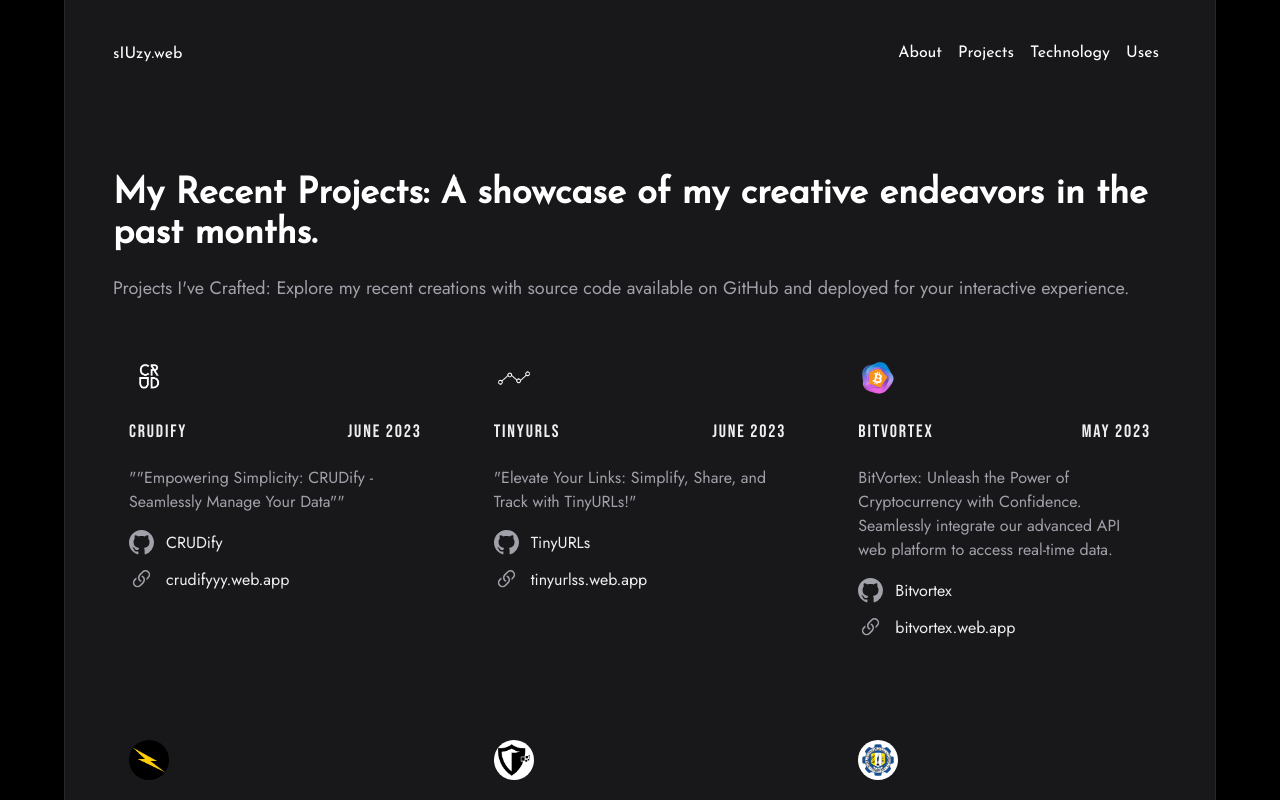
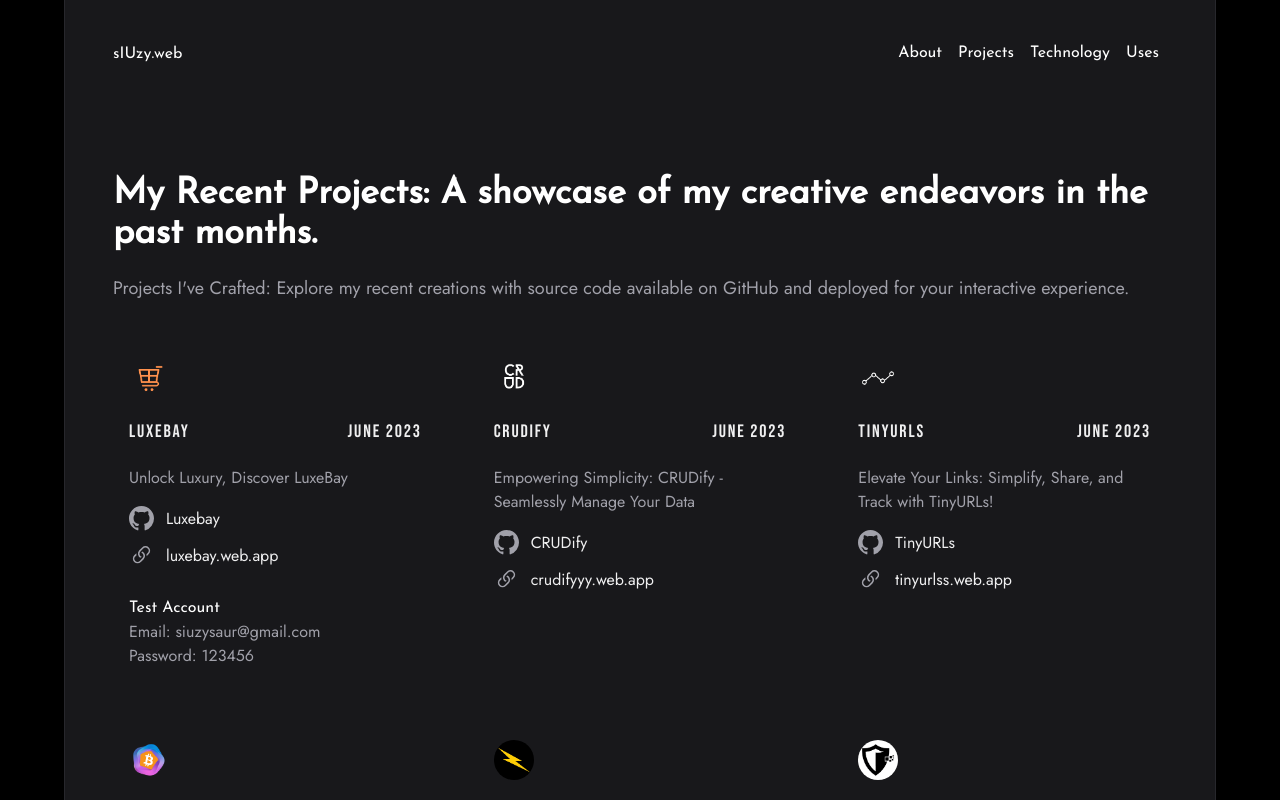
Before and after one commit to sIUzyy/p-portfolio, a React (Vite) app: page /projects in a window 1280 px wide. Shown: the top 800 px of the page. Built offline with nearby package versions, Linux system fonts and the light colour scheme.

Commit message:
portfolio update

```diff
--- a/src/pages/Main.jsx
+++ b/src/pages/Main.jsx
@@ -52,6 +52,15 @@ const experiences = [
 
   {
     id: 1,
+    title: 'Luxebay',
+    description: 'Ecommerce REDUX',
+    date: '2023',
+    imgsrc: luxebay,
+  },
+
+
+  {
+    id: 2,
     title: 'TinyURLs',
     description: 'Shortened URL Api website',
     date: '2023',
@@ -59,20 +68,13 @@ const experiences = [
   },
 
   {
-    id: 2,
+    id: 3,
     title: 'Bitvortex',
     description: 'Cryptocurrency Api website',
     date: '2023',
     imgsrc: bitvortex,
   },
 
-  {
-    id: 3,
-    title: 'SkyCast',
-    description: 'Weather Api website',
-    date: '2023',
-    imgsrc: skycast,
-  },
 
   {
     id: 4,
@@ -137,16 +139,14 @@ import React from 'react'
 import { Link } from 'react-router-dom'
 import profile from '../assets/siuzy.webp'
 import {  AiOutlineInstagram, AiOutlineGithub, AiFillLinkedin, AiOutlineMail, AiOutlineLaptop, AiOutlineArrowDown,AiFillHtml5  } from 'react-icons/ai'
-import {DiCss3, DiSafari} from 'react-icons/di'
+import {DiCss3} from 'react-icons/di'
 import {SiJavascript, SiTailwindcss,SiFirebase} from 'react-icons/si'
 import {FaReact} from 'react-icons/fa'
 import {  useTypewriter } from 'react-simple-typewriter'
 import rtu from '../assets/rtu.webp'
-import abacus from '../assets/abacus.webp'
 import tinyurl from '../assets/tinyurl.png'
-import encryp from '../assets/encrypted.webp'
 import bitvortex from '../assets/bitvortex.png'
-import skycast from '../assets/skycast.webp'
+import luxebay from '../assets/luxebay.png'
 import { saveAs } from 'file-saver'
 import style from "./css/style.css"
 
--- a/src/pages/Projects.jsx
+++ b/src/pages/Projects.jsx
@@ -2,30 +2,41 @@ const projects = [
 
   {
     id: 1,
+    imgsrc: luxebay,
+    title: 'Luxebay',
+    description: 'Unlock Luxury, Discover LuxeBay',
+    src: 'https://github.com/sIUzyy/p-luxebay',
+    url: 'https://luxebay-ecommerce.web.app/',
+    web: 'luxebay.web.app',
+    date: 'JUNE 2023',
+    email: 'siuzysaur@gmail.com',
+    pass: '123456',
+  },
+
+  {
+    id: 2,
     imgsrc: crudify,
     title: 'CRUDify',
-    description: '""Empowering Simplicity: CRUDify - Seamlessly Manage Your Data""',
+    description: 'Empowering Simplicity: CRUDify - Seamlessly Manage Your Data',
     src: 'https://github.com/sIUzyy/p-crudify',
     url: 'https://crudifyyy.web.app/',
     web: 'crudifyyy.web.app',
     date: 'JUNE 2023',
-    account: '',
   },
 
   {
-    id: 2,
+    id: 3,
     imgsrc: tinyurl,
     title: 'TinyURLs',
-    description: '"Elevate Your Links: Simplify, Share, and Track with TinyURLs!"',
+    description: 'Elevate Your Links: Simplify, Share, and Track with TinyURLs!',
     src: 'https://github.com/sIUzyy/p-tinyurls',
     url: 'https://tinyurlss.web.app/',
     web: 'tinyurlss.web.app',
     date: 'JUNE 2023',
-    account: '',
   },
 
   {
-    id: 3,
+    id: 4,
     imgsrc: bitvortex,
     title: 'Bitvortex',
     description: 'BitVortex: Unleash the Power of Cryptocurrency with Confidence. Seamlessly integrate our advanced API web platform to access real-time data.',
@@ -33,11 +44,10 @@ const projects = [
     url: 'https://bitvortex-crypto.web.app/',
     web: 'bitvortex.web.app',
     date: 'MAY 2023',
-    account: '',
   },
 
   {
-    id: 4,
+    id: 5,
     imgsrc: skycast,
     title: 'SkyCast',
     description: 'Skycast: Your go-to weather API for real-time and accurate forecasts worldwide. Plan, stay informed, and make confident decisions with ease.',
@@ -45,11 +55,10 @@ const projects = [
     url: 'https://skycast-weatherapi.web.app/',
     web: 'skycast.web.app',
     date: 'MAY 2023',
-    account: '',
   },
 
   {
-    id: 5,
+    id: 6,
     imgsrc: encryp,
     title: 'EncryptedX',
     description: 'EncryptedX: Unveiling encryption’s secrets. Explore cryptography, privacy, and secure communication in a concise, informative website. Enhance your digital security now.',
@@ -62,7 +71,7 @@ const projects = [
   },
 
   {
-    id: 6,
+    id: 7,
     imgsrc: rtu,
     title: 'RTU POS',
     description: 'RTU POS: Seamlessly integrated with the RTU Apparel eCommerce site, it’s your one-stop solution for easy and efficient point-of-sale transactions.',
@@ -75,7 +84,7 @@ const projects = [
   },
 
   {
-    id: 7,
+    id: 8,
     imgsrc: rtu,
     title: 'RTU Apparel',
     description: 'RTU Apparel: Your online fashion destination for trendy styles and effortless shopping.',
@@ -88,7 +97,7 @@ const projects = [
   },
 
   {
-    id: 8,
+    id: 9,
     imgsrc: abacus,
     title: 'Abacaus Academy',
     description: 'Abacus Academy: Empowering learners through immersive boot camps. Unlock your potential and master in-demand skills.',
@@ -111,6 +120,7 @@ import skycast from '../assets/skycast.webp'
 import bitvortex from '../assets/bitvortex.png'
 import tinyurl from '../assets/tinyurl.png'
 import crudify from '../assets/crud.png'
+import luxebay from '../assets/luxebay.png'
 import { Link } from 'react-router-dom'
 import {BsGithub, BsLink45Deg} from 'react-icons/bs'
 
```
Also changed, not shown: src/assets/luxebay.png (added).
